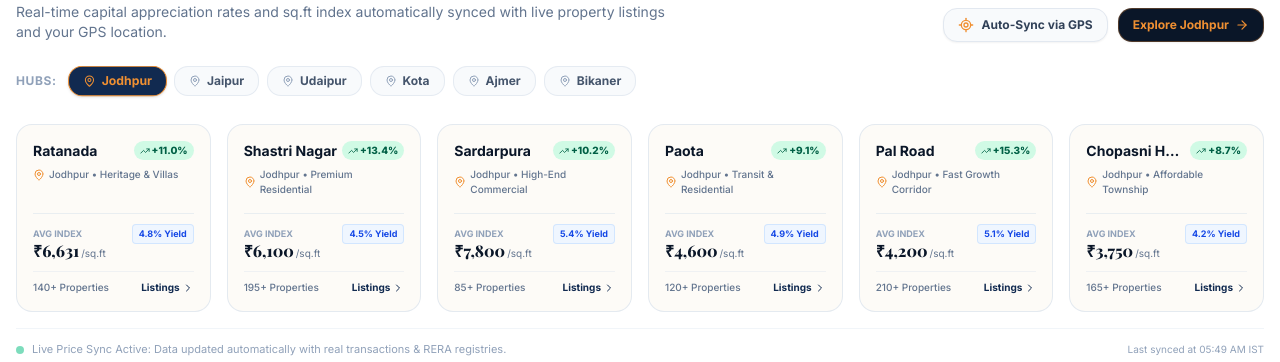
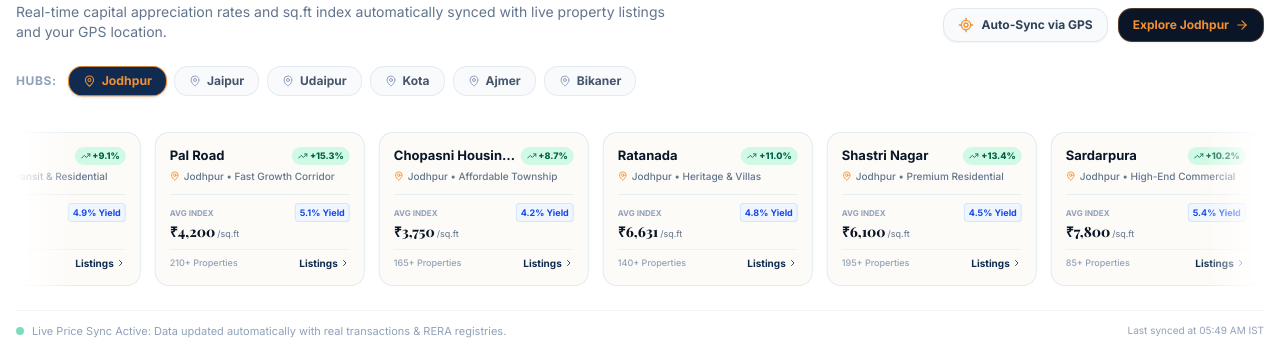
Before and after one commit to sam1001-pixel/shreeniwasproperties, a Next.js app: page / in a window 1280 px wide. Shown: the part 948-1310 px from the top of the page. Built offline with nearby package versions, Linux system fonts and the light colour scheme; no server answers; a web font is replaced by a local one.

Commit message:
feat(ui): smooth left-to-right auto-scroll with compact locality price trend widgets

```diff
--- a/src/app/globals.css
+++ b/src/app/globals.css
@@ -224,10 +224,15 @@
   animation: marquee 42s linear infinite;
 }
 
-.animate-marquee-reverse {
+@keyframes marquee-ltr {
+  0% { transform: translateX(-50%); }
+  100% { transform: translateX(0%); }
+}
+
+.animate-marquee-ltr {
   display: flex;
   width: max-content;
-  animation: marquee-reverse 30s linear infinite;
+  animation: marquee-ltr 32s linear infinite;
 }
 
 .pause-on-hover:hover,
--- a/src/components/shared/top-localities-price-trends.tsx
+++ b/src/components/shared/top-localities-price-trends.tsx
@@ -184,71 +184,72 @@ export default function TopLocalitiesPriceTrends({
           })}
         </div>
 
-        {/* Grid of Dynamic Price Trend Cards */}
-        <div className="grid grid-cols-2 sm:grid-cols-3 lg:grid-cols-6 gap-3 sm:gap-4">
-          <AnimatePresence mode="popLayout">
-            {localities.map((loc, idx) => (
-              <motion.div
+        {/* Smooth Auto-Scroll Track (Left to Right Marquee with Compact Widgets) */}
+        <div className="relative w-full overflow-hidden py-1">
+          {/* Subtle Side Fade Gradients for Premium Finish */}
+          <div className="absolute left-0 top-0 bottom-0 w-8 sm:w-16 bg-gradient-to-r from-white to-transparent z-10 pointer-events-none" />
+          <div className="absolute right-0 top-0 bottom-0 w-8 sm:w-16 bg-gradient-to-l from-white to-transparent z-10 pointer-events-none" />
+
+          <div className="animate-marquee-ltr pause-on-hover gap-3 sm:gap-3.5 py-1">
+            {/* Render 4 sets of localities for seamless continuous infinite loop */}
+            {[...localities, ...localities, ...localities, ...localities].map((loc, idx) => (
+              <div
                 key={`${loc.name}-${loc.city}-${idx}`}
-                initial={{ opacity: 0, y: 8 }}
-                animate={{ opacity: 1, y: 0 }}
-                exit={{ opacity: 0, scale: 0.95 }}
-                transition={{ duration: 0.2, delay: idx * 0.03 }}
-                className="bg-[#FDFBF7] p-3.5 sm:p-4 rounded-2xl border border-slate-200/90 hover:border-[#F09032] transition-all hover:shadow-md group flex flex-col justify-between"
+                className="w-[190px] sm:w-[210px] shrink-0 bg-[#FDFBF7] p-3 sm:p-3.5 rounded-xl border border-slate-200/90 hover:border-[#F09032] transition-all hover:shadow-md group flex flex-col justify-between select-none"
               >
                 <div>
                   {/* Locality Header */}
-                  <div className="flex items-start justify-between gap-1 mb-1.5">
-                    <h3 className="text-xs sm:text-sm font-bold text-[#0A1628] group-hover:text-[#112A50] transition-colors truncate">
+                  <div className="flex items-start justify-between gap-1 mb-1">
+                    <h3 className="text-xs sm:text-[13px] font-bold text-[#0A1628] group-hover:text-[#112A50] transition-colors truncate">
                       {loc.name}
                     </h3>
-                    <span className="text-[10px] font-extrabold px-1.5 py-0.5 rounded-md bg-emerald-100 text-emerald-800 shrink-0 flex items-center gap-0.5">
+                    <span className="text-[9px] font-extrabold px-1.5 py-0.5 rounded-md bg-emerald-100 text-emerald-800 shrink-0 flex items-center gap-0.5">
                       <TrendingUp className="w-2.5 h-2.5" />
                       {loc.growth}
                     </span>
                   </div>
 
-                  <p className="text-[10px] text-slate-500 font-medium mb-2 flex items-center gap-1">
-                    <MapPin className="w-3 h-3 text-[#F09032] shrink-0" />
+                  <p className="text-[10px] text-slate-500 font-medium mb-1.5 flex items-center gap-1 truncate">
+                    <MapPin className="w-2.5 h-2.5 text-[#F09032] shrink-0" />
                     <span>{loc.city} • {loc.type}</span>
                   </p>
                 </div>
 
                 {/* Pricing & Metric Body */}
-                <div className="border-t border-slate-200/70 pt-2.5 mt-2">
+                <div className="border-t border-slate-200/70 pt-2 mt-1">
                   <div className="flex items-baseline justify-between">
                     <div>
-                      <span className="text-[9px] uppercase font-bold text-slate-400 block leading-tight">
+                      <span className="text-[8px] uppercase font-bold text-slate-400 block leading-none mb-0.5">
                         Avg Index
                       </span>
-                      <span className="font-serif font-extrabold text-[#0A1628] text-sm sm:text-base">
+                      <span className="font-serif font-extrabold text-[#0A1628] text-xs sm:text-sm">
                         {loc.avgPrice}
                       </span>
-                      <span className="text-[10px] text-slate-500 font-sans ml-0.5">/sq.ft</span>
+                      <span className="text-[9px] text-slate-500 font-sans ml-0.5">/sq.ft</span>
                     </div>
 
                     {loc.rentalYield && (
-                      <span className="text-[9px] font-bold text-blue-700 bg-blue-50 px-1.5 py-0.5 rounded border border-blue-200/60">
+                      <span className="text-[9px] font-bold text-blue-700 bg-blue-50 px-1 py-0.5 rounded border border-blue-200/60 shrink-0">
                         {loc.rentalYield}
                       </span>
                     )}
                   </div>
 
                   {/* Property Count & Deep link */}
-                  <div className="mt-2 pt-2 border-t border-slate-200/50 flex items-center justify-between text-[10px]">
-                    <span className="text-slate-500 font-medium">{loc.count}</span>
+                  <div className="mt-1.5 pt-1.5 border-t border-slate-200/50 flex items-center justify-between text-[10px]">
+                    <span className="text-slate-400 text-[9px] font-medium truncate">{loc.count}</span>
                     <Link
                       href={`/properties?city=${encodeURIComponent(loc.city)}&locality=${encodeURIComponent(loc.name)}`}
-                      className="text-[#112A50] font-bold hover:text-[#F09032] flex items-center gap-0.5 group-hover:translate-x-0.5 transition-transform"
+                      className="text-[#112A50] text-[10px] font-bold hover:text-[#F09032] flex items-center gap-0.5 group-hover:translate-x-0.5 transition-transform shrink-0"
                     >
                       <span>Listings</span>
-                      <ChevronRight className="w-3 h-3" />
+                      <ChevronRight className="w-2.5 h-2.5" />
                     </Link>
                   </div>
                 </div>
-              </motion.div>
+              </div>
             ))}
-          </AnimatePresence>
+          </div>
         </div>
 
         {/* Live Sync Status Footer */}
```
